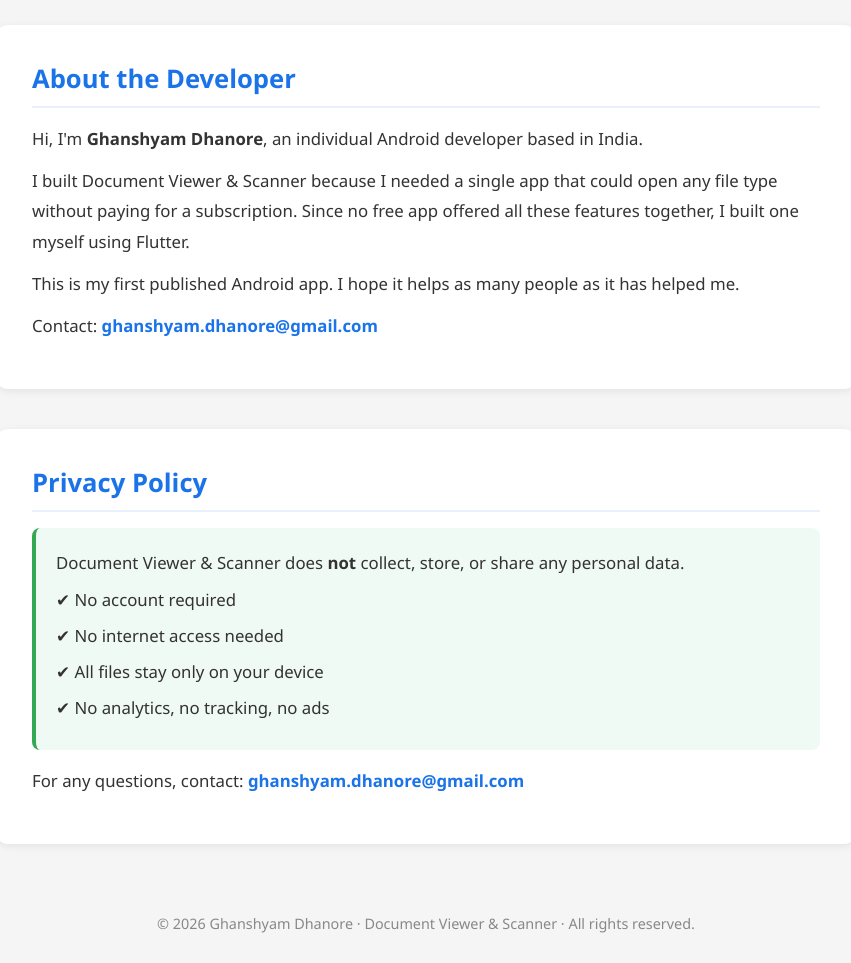
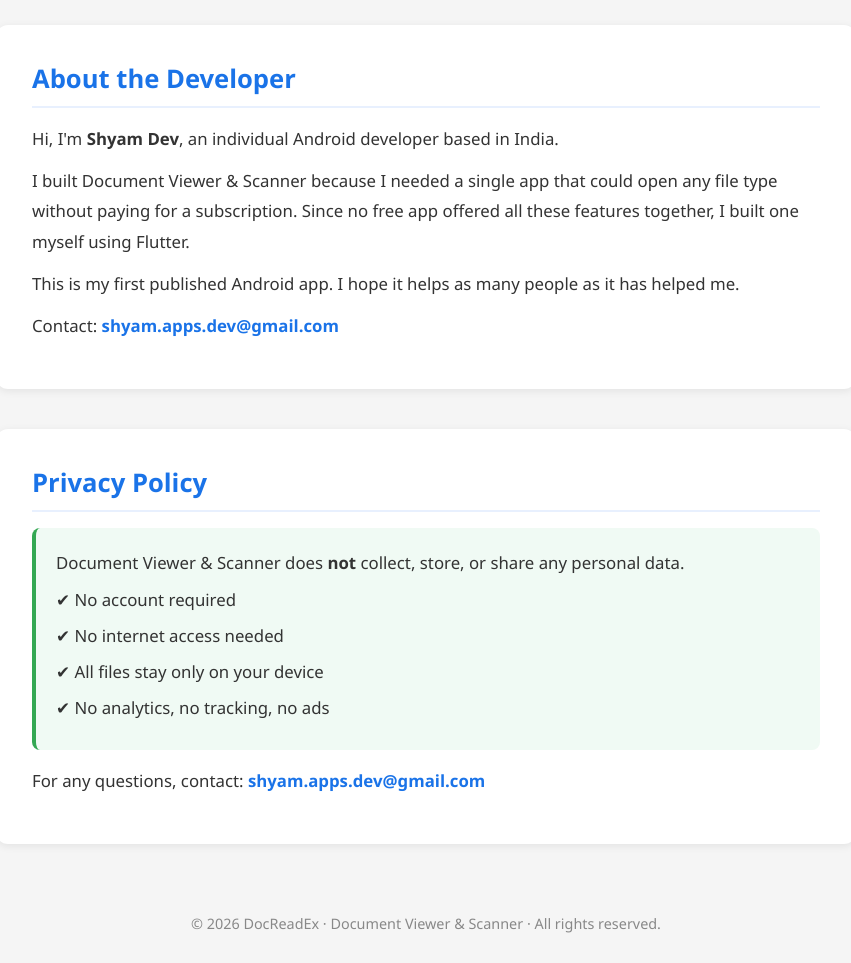
Before and after one commit to docreadex/site, a plain HTML site: page index.html in a window 1280 px wide. Shown: the part 1440-2403 px from the top of the page, without its empty margins (214-1065 px from the left). Drawn offline with Linux system fonts and the light colour scheme.

Commit message:
Update index.html

```diff
--- a/index.html
+++ b/index.html
@@ -169,7 +169,7 @@
 <section>
   <h2>About the Developer</h2>
   <p>
-    Hi, I'm <strong>Ghanshyam Dhanore</strong>, an individual Android developer based in India.
+    Hi, I'm <strong>Shyam Dev</strong>, an individual Android developer based in India.
   </p>
   <p>
     I built Document Viewer & Scanner because I needed a single app that could open
@@ -179,7 +179,7 @@
   <p>
     This is my first published Android app. I hope it helps as many people as it has helped me.
   </p>
-  <p>Contact: <a class="contact-link" href="mailto:ghanshyam.dhanore@gmail.com">ghanshyam.dhanore@gmail.com</a></p>
+  <p>Contact: <a class="contact-link" href="mailto:shyam.apps.dev@gmail.com">shyam.apps.dev@gmail.com</a></p>
 </section>
 
 <!-- PRIVACY POLICY -->
@@ -194,12 +194,12 @@
   </div>
   <p style="margin-top:16px;">
     For any questions, contact:
-    <a class="contact-link" href="mailto:ghanshyam.dhanore@gmail.com">ghanshyam.dhanore@gmail.com</a>
+    <a class="contact-link" href="mailto:shyam.apps.dev@gmail.com">shyam.apps.dev@gmail.com</a>
   </p>
 </section>
 
 <footer>
-  &copy; 2026 Ghanshyam Dhanore · Document Viewer & Scanner · All rights reserved.
+  &copy; 2026 DocReadEx · Document Viewer & Scanner · All rights reserved.
 </footer>
 
 </body>
```
